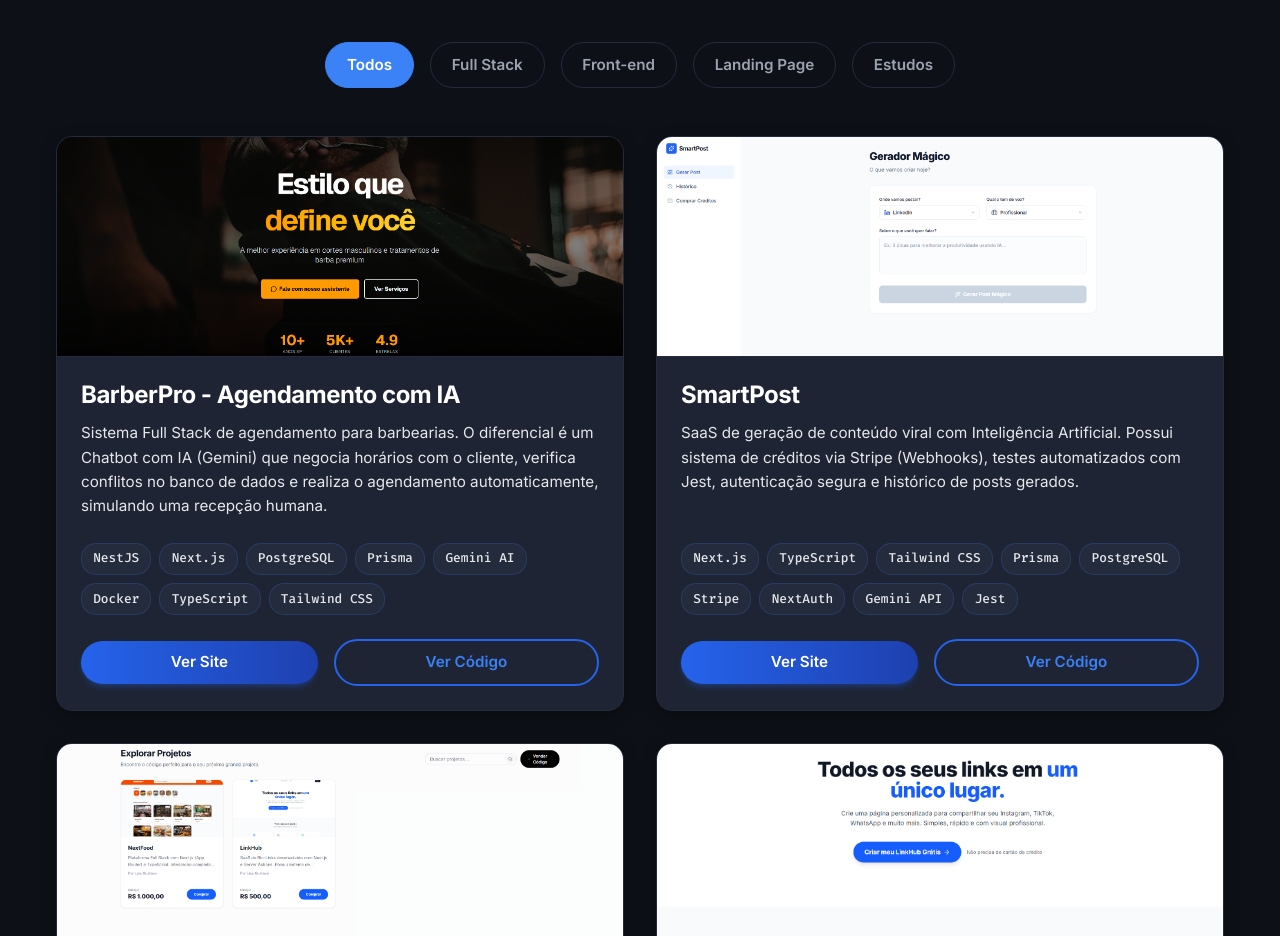
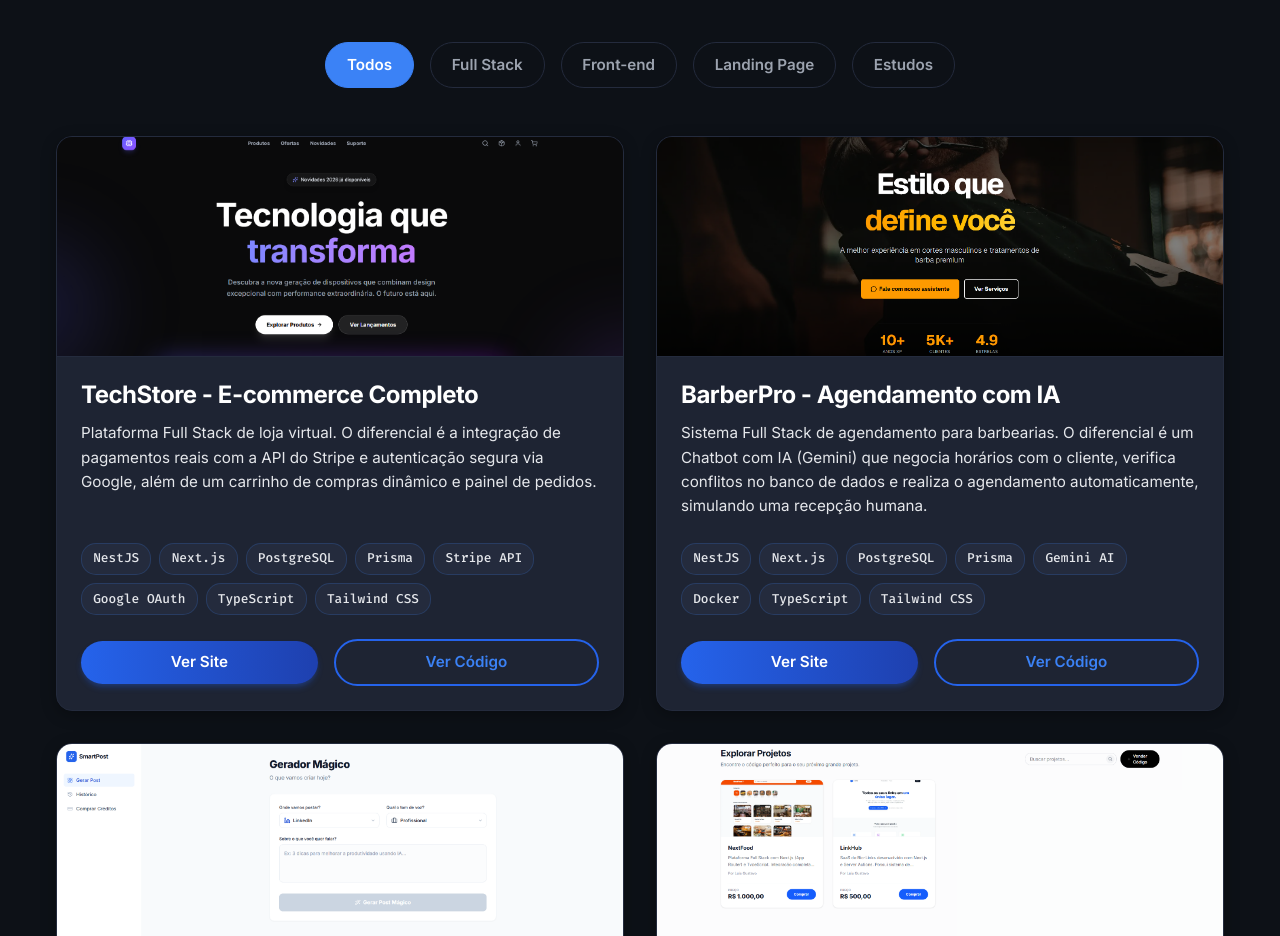
Before and after one commit to JoaoAndreotti90/meu-portfolio, a React (Vite) app: page / in a window 1280 px wide. Shown: the part 1580-2516 px from the top of the page. Built offline with nearby package versions, Linux system fonts and the light colour scheme.

Commit message:
ATUALIZADO 23.02

```diff
--- a/src/components/Pages/Projects/Projects.jsx
+++ b/src/components/Pages/Projects/Projects.jsx
@@ -2,6 +2,26 @@
 import "./Projects.css";
 
 const allProjectsData = [
+  {
+    id: 19,
+    title: "TechStore - E-commerce Completo",
+    description:
+      "Plataforma Full Stack de loja virtual. O diferencial é a integração de pagamentos reais com a API do Stripe e autenticação segura via Google, além de um carrinho de compras dinâmico e painel de pedidos.",
+    imageUrl: "/sites/site19.png",
+    siteUrl: "https://tech-store-topaz-sigma.vercel.app/",
+    githubUrl: "https://github.com/JoaoAndreotti90/TechStore",
+    tags: [
+      "NestJS",
+      "Next.js",
+      "PostgreSQL",
+      "Prisma",
+      "Stripe API",
+      "Google OAuth",
+      "TypeScript",
+      "Tailwind CSS",
+    ],
+    category: "Full Stack",
+  },
   {
     id: 18,
     title: "BarberPro - Agendamento com IA",
```
Also changed, not shown: public/sites/site19.png (added).
